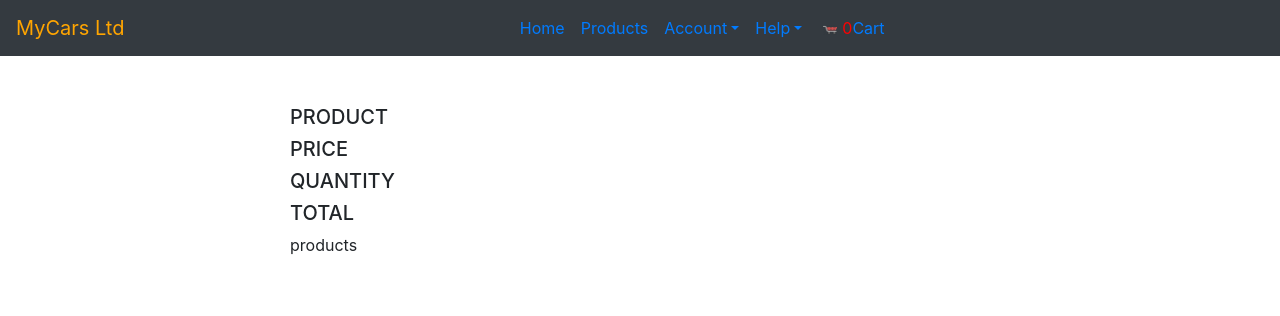
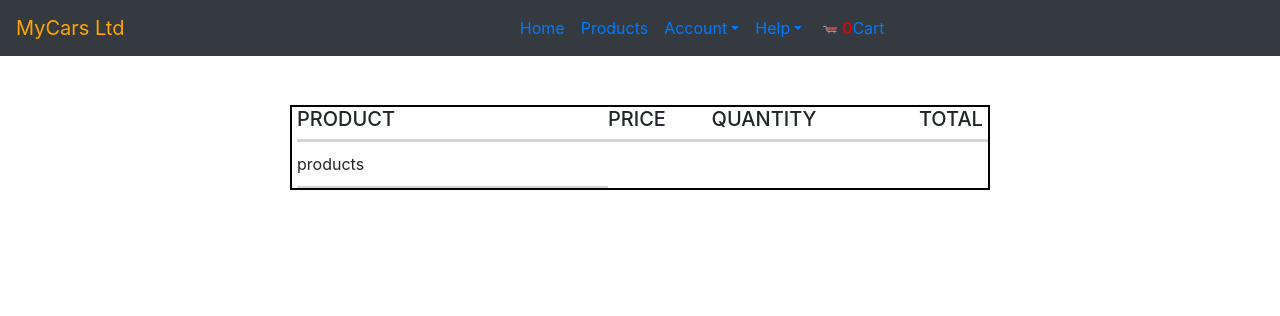
Before and after one commit to Stephen-Kamau/mycarsltd, a PHP site: page /cart.html in a window 1280 px wide. Shown: the top 316 px of the page. Run offline with PHP 8.4, Linux system fonts and the light colour scheme.

Commit message:
styling elements in the cart

```diff
--- a/catalog.css
+++ b/catalog.css
@@ -40,3 +40,36 @@ button:hover{
 li span{
     color: red;
 }
+
+/*cart page */
+.products-container{
+    justify-content: space-around;
+    border: 2px solid black;
+    padding-left: 5px;
+}
+.products-header{
+    width: 100%;
+    display: flex;
+    justify-content: flex-start;
+    border-bottom: 3px solid lightgrey;
+}
+.product-title{
+    width: 45%;
+}
+.price{
+    width: 15%;
+}
+.quantity{
+    width: 30%;
+}
+.total{
+    width: 10%;
+}
+.products{
+    width: 45%;
+    display: flex;
+    /* justify-content: space-around; */
+    align-items: center;
+    padding: 10px 0;
+    border-bottom: 2px solid lightgrey;
+}
```
